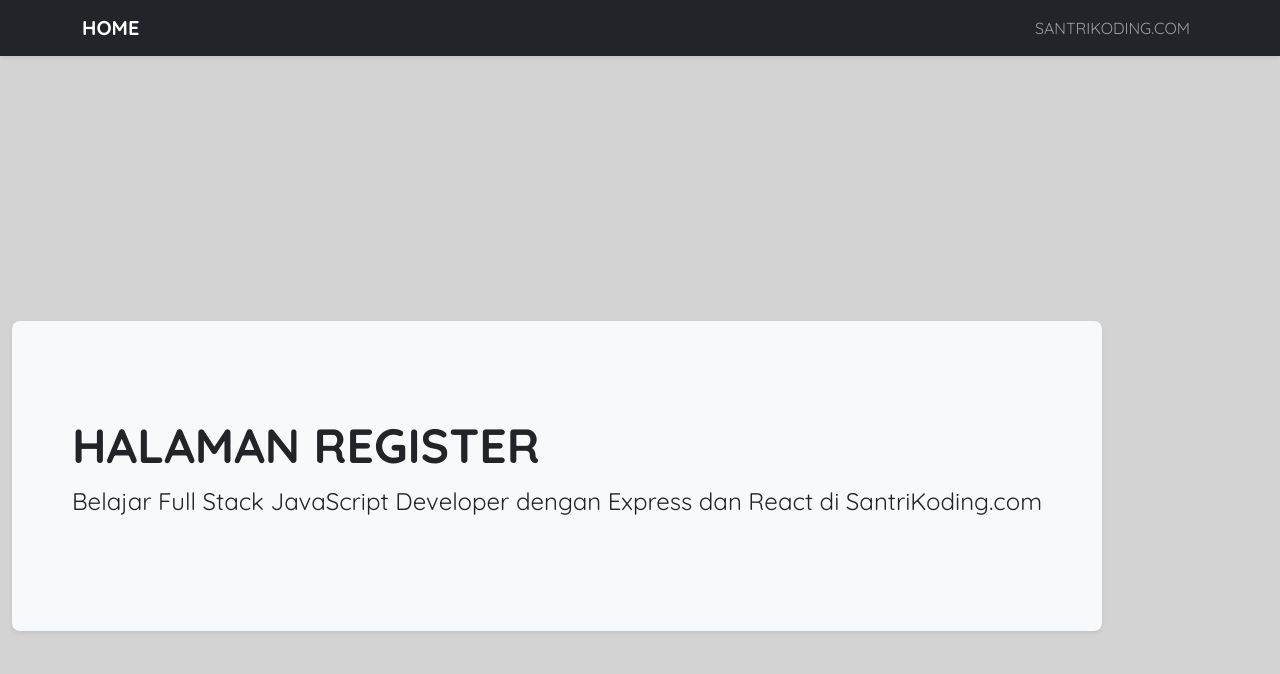
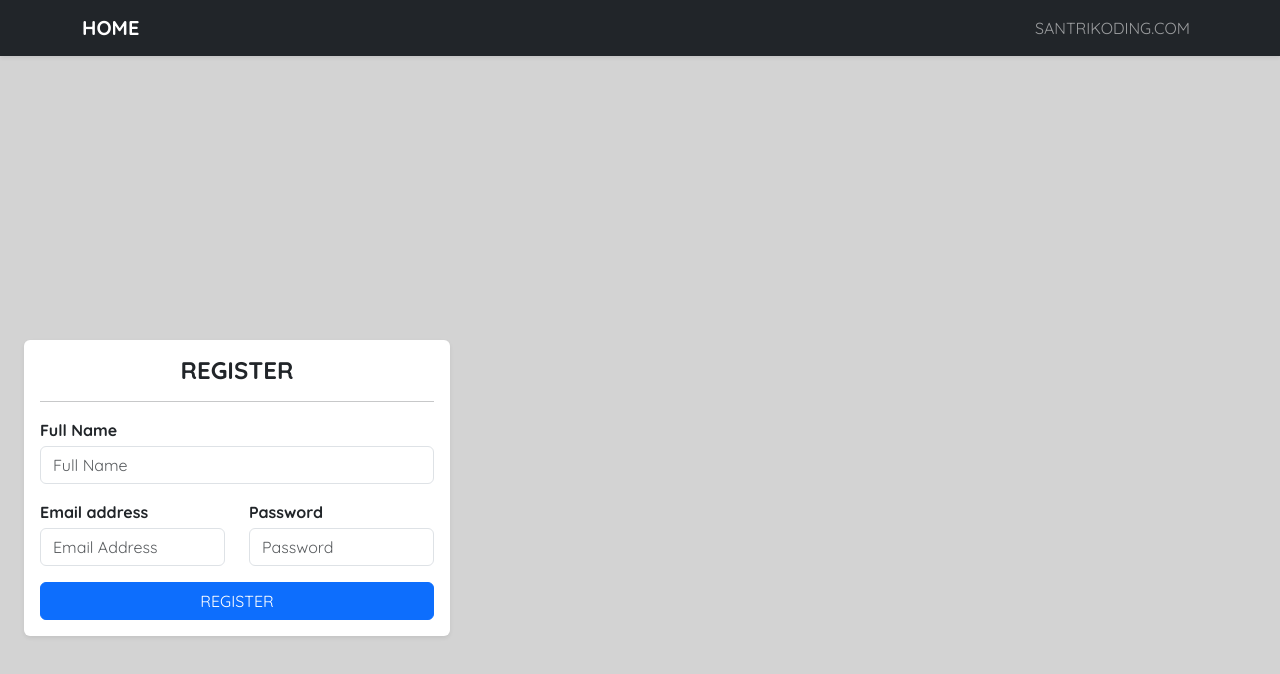
Before and after one commit to ilhamarifinsamsul/frontend-react, a React (Vite) app: page /register in a window 1280 px wide. Shown: the top 674 px of the page. Built offline with nearby package versions, Linux system fonts and the light colour scheme.

Commit message:
fix: components register

```diff
--- a/src/views/auth/register.jsx
+++ b/src/views/auth/register.jsx
@@ -1,12 +1,111 @@
+//import hook react
+import React, { useState } from "react";
+
+//import hook useNavigate from react router dom
+import { useNavigate } from "react-router-dom";
+
+//import services api
+import api from "../../../services/api";
+
 export default function Register() {
+  //navigate
+  const navigate = useNavigate();
+
+  //define state
+  const [name, setName] = useState("");
+  const [email, setEmail] = useState("");
+  const [password, setPassword] = useState("");
+
+  //define state validation
+  const [validation, setValidation] = useState([]);
+
+  //function "register"
+  const register = async (e) => {
+    e.preventDefault();
+
+    //call api register
+    await api
+      .post("/api/register", {
+        name: name,
+        email: email,
+        password: password,
+      })
+      .then(() => {
+        //redirect ke halaman login
+        navigate("/login");
+      })
+      .catch((error) => {
+        //assign error to state "validation"
+        setValidation(error.response.data);
+      });
+  };
+
   return (
-    <div className="p-5 mb-4 bg-light rounded-3 shadow-sm">
-      <div className="container-fluid py-5">
-        <h1 className="display-5 fw-bold">HALAMAN REGISTER</h1>
-        <p className="col-md-12 fs-4">
-          Belajar Full Stack JavaScript Developer dengan Express dan React di
-          SantriKoding.com
-        </p>
+    <div className="row justify-content-center">
+      <div className="row justify-content-center">
+        <div className="col-md-12">
+          <div className="card border-0 rounded shadow-sm">
+            <div className="card-body">
+              <h4 className="fw-bold text-center">REGISTER</h4>
+              <hr />
+              {validation.errors && (
+                <div className="alert alert-danger mt-2 pb-0">
+                  {validation.errors.map((error, index) => (
+                    <p key={index}>
+                      {error.path} : {error.msg}
+                    </p>
+                  ))}
+                </div>
+              )}
+              <form onSubmit={register}>
+                <div className="row">
+                  <div className="col-md-12 mb-3">
+                    <div className="form-group">
+                      <label className="mb-1 fw-bold">Full Name</label>
+                      <input
+                        type="text"
+                        value={name}
+                        onChange={(e) => setName(e.target.value)}
+                        className="form-control"
+                        placeholder="Full Name"
+                      />
+                    </div>
+                  </div>
+                </div>
+
+                <div className="row">
+                  <div className="col-md-6 mb-3">
+                    <div className="form-group">
+                      <label className="mb-1 fw-bold">Email address</label>
+                      <input
+                        type="email"
+                        value={email}
+                        onChange={(e) => setEmail(e.target.value)}
+                        className="form-control"
+                        placeholder="Email Address"
+                      />
+                    </div>
+                  </div>
+                  <div className="col-md-6 mb-3">
+                    <div className="form-group">
+                      <label className="mb-1 fw-bold">Password</label>
+                      <input
+                        type="password"
+                        value={password}
+                        onChange={(e) => setPassword(e.target.value)}
+                        className="form-control"
+                        placeholder="Password"
+                      />
+                    </div>
+                  </div>
+                </div>
+                <button type="submit" className="btn btn-primary w-100">
+                  REGISTER
+                </button>
+              </form>
+            </div>
+          </div>
+        </div>
       </div>
     </div>
   );
```
